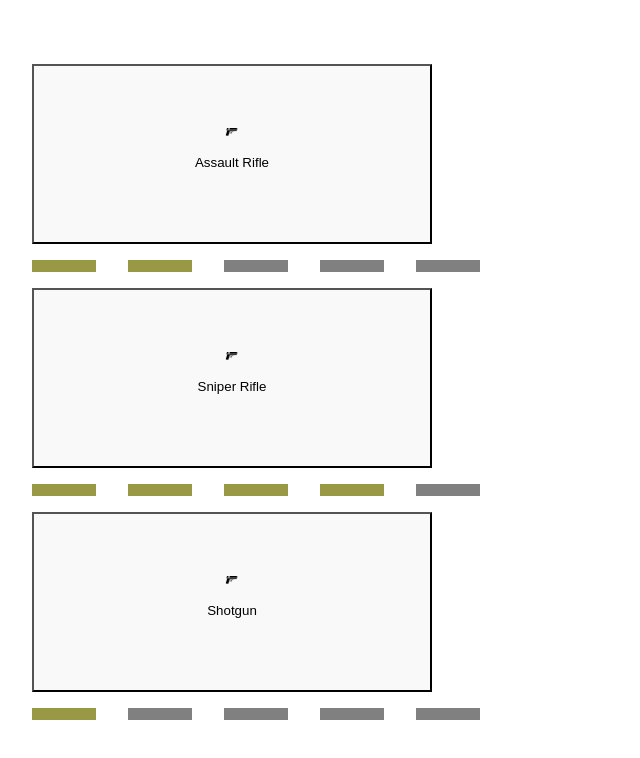
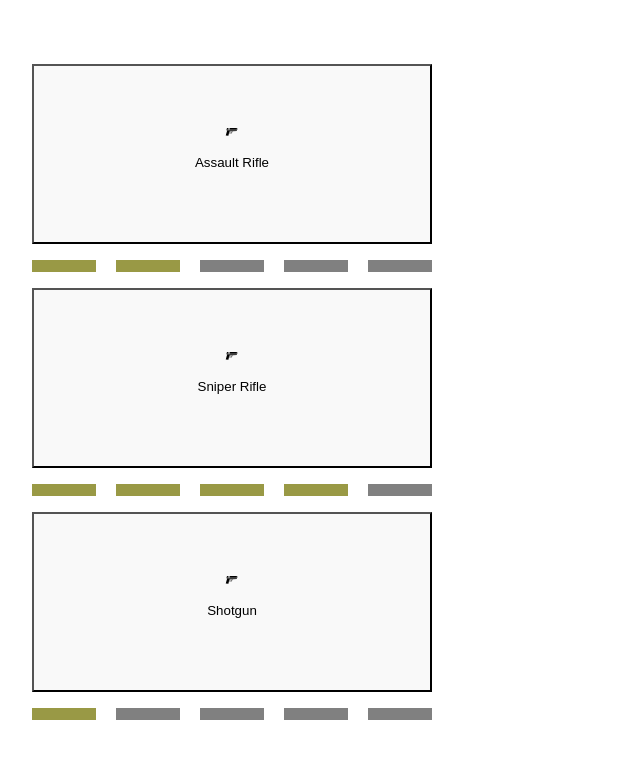
Before and after one commit to AroonSalotra/loadout-manager, a React (Vite) app: page / in a window 1280 px wide. Shown: the top 758 px of the page, without its empty margins (0-640 px from the left). Built offline with nearby package versions, Linux system fonts and the light colour scheme.

Commit message:
fix wrapper-point spacing to match wrapper-loadout

```diff
--- a/components/LoadoutPoints.jsx
+++ b/components/LoadoutPoints.jsx
@@ -3,7 +3,6 @@ import PointIcon from "./PointIcon";
 
 const LoadoutPoints = ({ points, id }) => {
   const [usedPoints, setUsedPoints] = useState([]);
-  const [availablePoints, setAvailablePoints] = useState([]);
 
   useEffect(() => {
     if (!usedPoints.length) {
--- a/src/App.css
+++ b/src/App.css
@@ -24,7 +24,6 @@
 .wrapper-point {
   display: flex;
   justify-content: space-between;
-  gap: 2rem;
   padding: 1em 0;
 }
 
```
